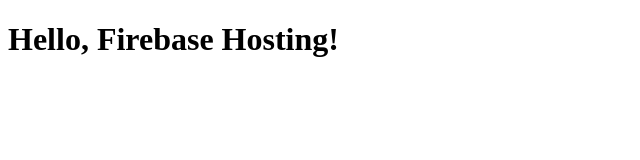
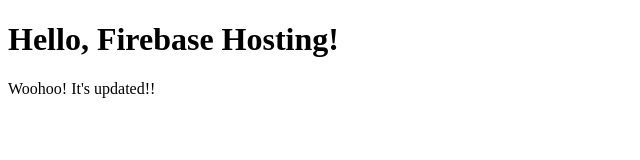
Before and after one commit to vnkl25/firebase-hello-v5, a plain HTML site: page public/index.html in a window 1280 px wide. Shown: the whole page, without its empty margins (0-640 px from the left). Drawn offline with Linux system fonts and the light colour scheme.

Commit message:
Update index.html

```diff
--- a/public/index.html
+++ b/public/index.html
@@ -6,5 +6,6 @@
 </head>
 <body>
   <h1>Hello, Firebase Hosting!</h1>
+  <p>Woohoo! It's updated!!</p>
 </body>
 </html>
```
